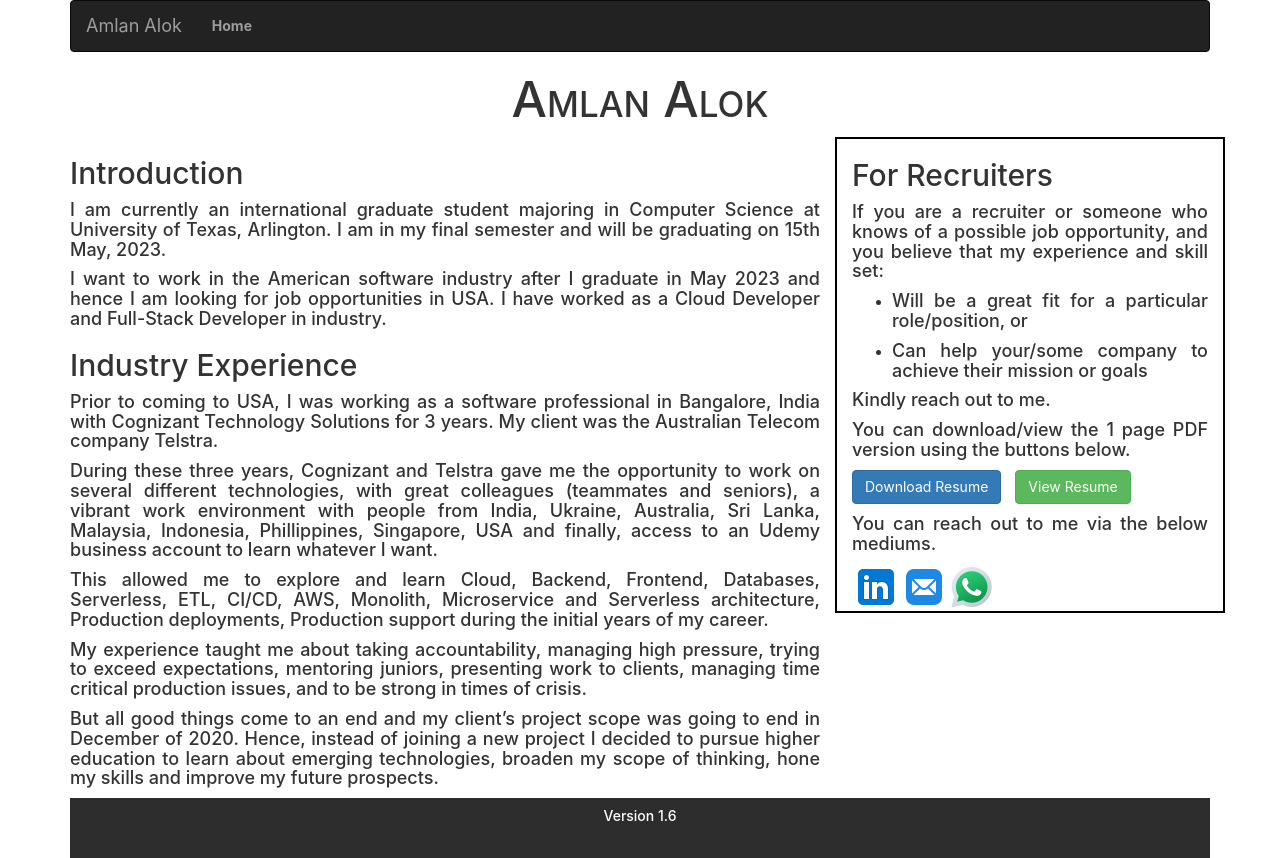
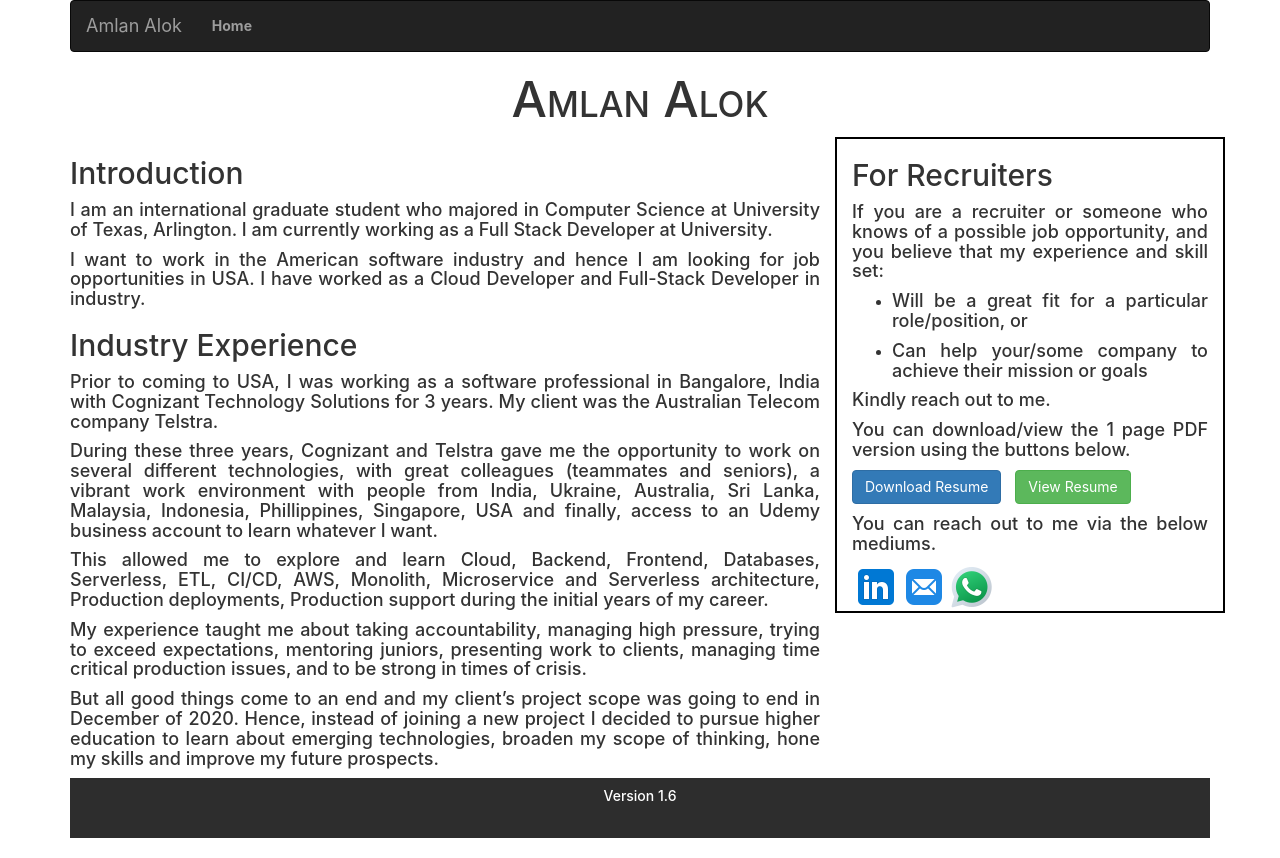
Before and after one commit to AmlanAlok/amlanalok.com, a React (Create React App) app: page / in a window 1280 px wide. Built offline with nearby package versions, Linux system fonts and the light colour scheme.

Commit message:
updated text

```diff
--- a/src/components/Home/Home.js
+++ b/src/components/Home/Home.js
@@ -11,8 +11,8 @@ function Home() {
                     <div className="col-sm-8 justify-txt">
 
                         <h2>Introduction</h2>
-                        <h4>I am currently an international graduate student majoring in Computer Science at University of Texas, Arlington. I am in my final semester and will be graduating on 15th May, 2023.</h4>
-                        <h4>I want to work in the American software industry after I graduate in May 2023 and hence I am looking for job opportunities in USA. I have worked as a Cloud Developer and Full-Stack Developer in industry.</h4>
+                        <h4>I am an international graduate student who majored in Computer Science at University of Texas, Arlington. I am currently working as a Full Stack Developer at University.</h4>
+                        <h4>I want to work in the American software industry and hence I am looking for job opportunities in USA. I have worked as a Cloud Developer and Full-Stack Developer in industry.</h4>
 
                         <h2>Industry Experience</h2>
                         <h4>Prior to coming to USA, I was working as a software professional in Bangalore, India with Cognizant Technology Solutions for 3 years. My client was the Australian Telecom company Telstra.</h4>
@@ -38,11 +38,11 @@ function Home() {
 
                         <h4>You can download/view the 1 page PDF version using the buttons below.</h4>
 
-                        <a href='Amlan_Alok.pdf' download='Amlan_Alok_Resume.pdf'>
+                        <a href='Amlan_Alok_Resume.pdf' download='Amlan_Alok_Resume.pdf'>
                             <button className='btn btn-primary'>Download Resume</button>
                         </a>
                             &emsp;
-                            <a href='Amlan_Alok.pdf' target='_blank' rel="noreferrer">
+                            <a href='Amlan_Alok_Resume.pdf' target='_blank' rel="noreferrer">
                             <button className='btn btn-success'>View Resume</button>
                         </a>
 
```
